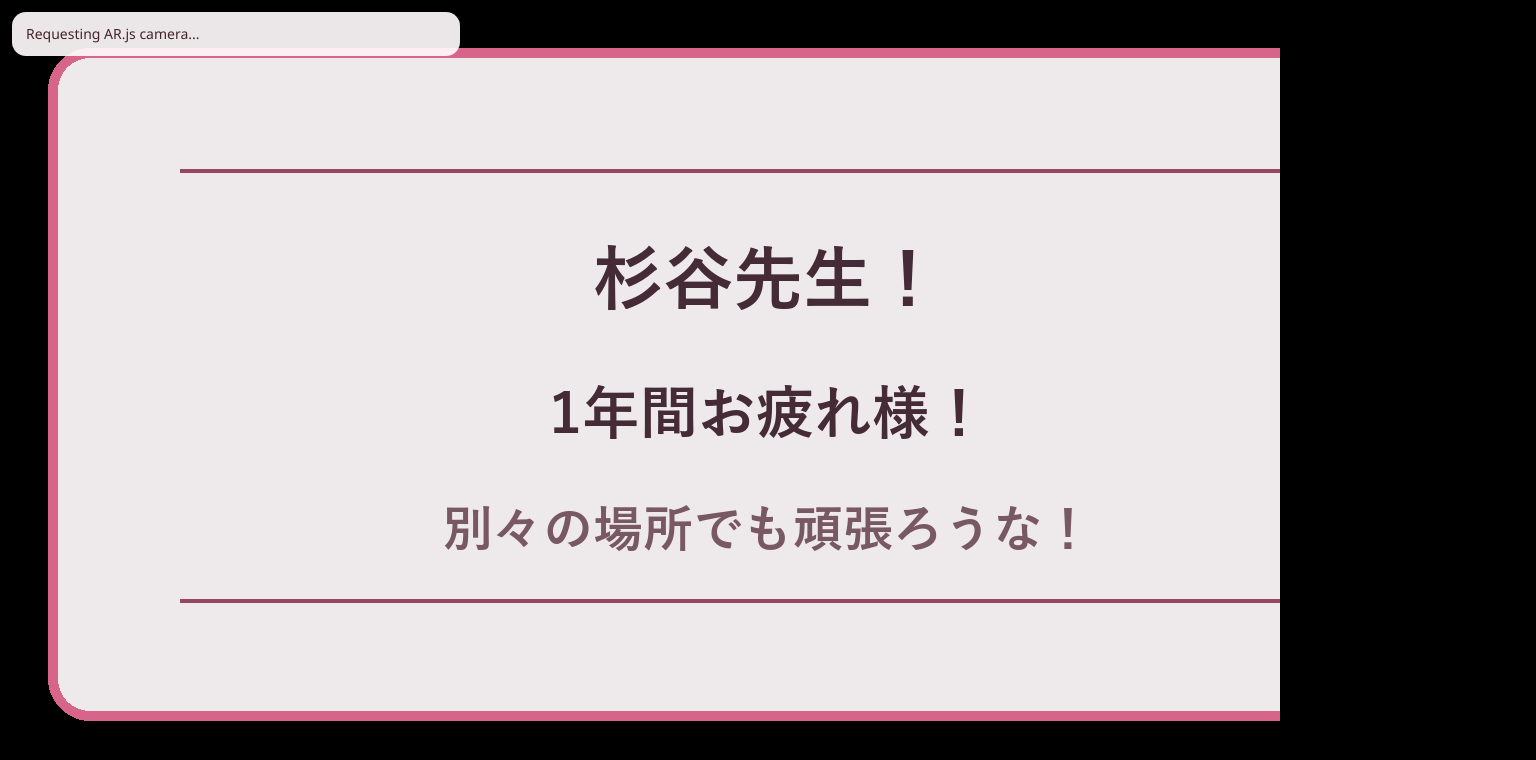
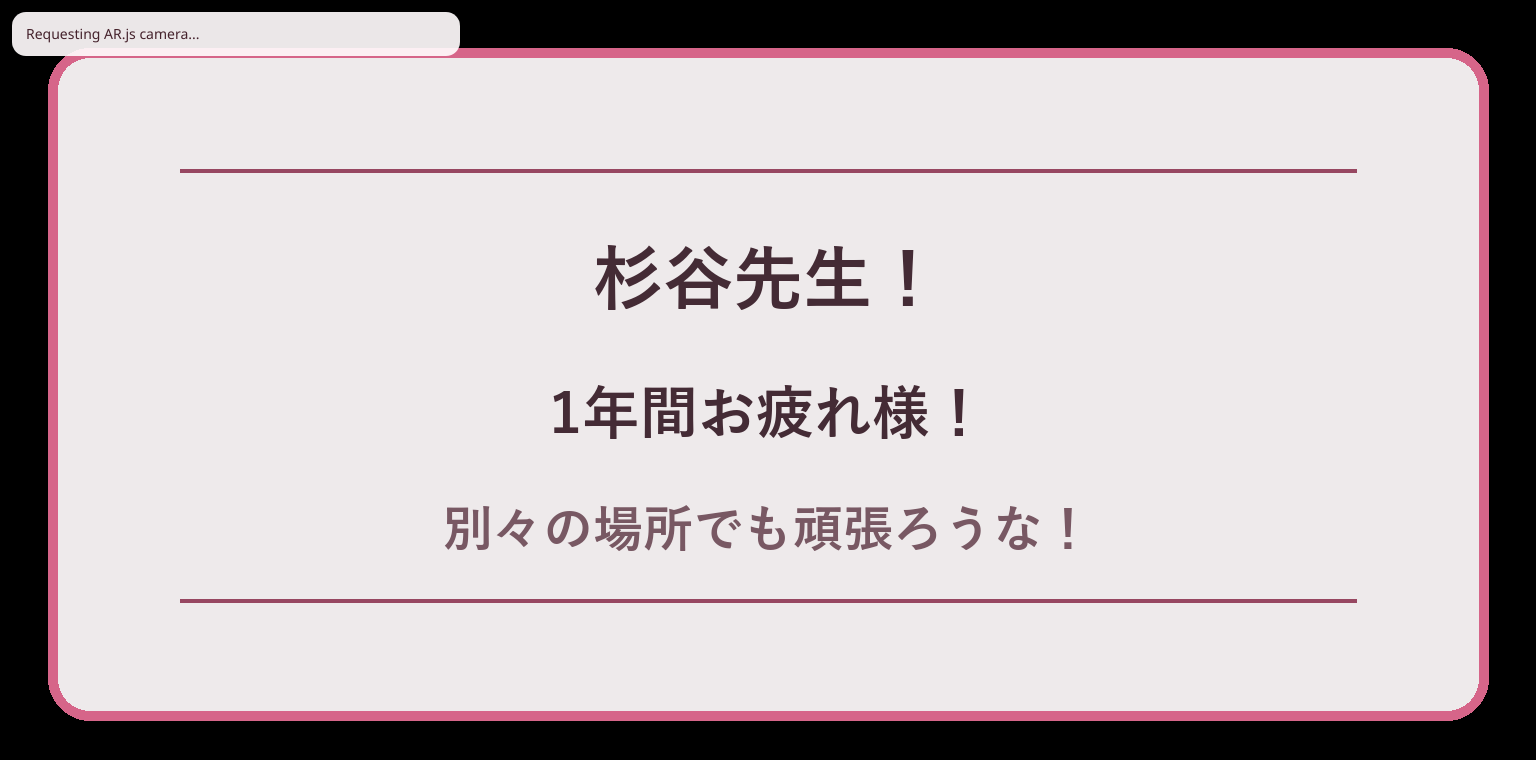
Before and after one commit to MrDog1/flower-ar, a plain HTML site: page index.html in a window 1280 px wide. Shown: the whole page, 1536 px wide, since content can reach past the window. Drawn offline with Linux system fonts and the light colour scheme.

Commit message:
Restore v12-style AR viewer layout

```diff
--- a/index.html
+++ b/index.html
@@ -30,7 +30,7 @@
     <a-scene
       vr-mode-ui="enabled: false;"
       embedded
-      renderer="alpha: true; logarithmicDepthBuffer: true; precision: medium;"
+      renderer="logarithmicDepthBuffer: true; precision: medium;"
       arjs="trackingMethod: best; sourceType: webcam; facingMode: environment; sourceWidth: 1280; sourceHeight: 960; displayWidth: 1280; displayHeight: 960; debugUIEnabled: false; patternRatio: 0.8;"
     >
       <a-assets timeout="15000">
@@ -90,35 +90,9 @@
         statusElement.textContent = message;
       };
 
-      const normalizeRootLayout = () => {
-        document.documentElement.style.margin = "0";
-        document.documentElement.style.width = "100%";
-        document.documentElement.style.height = "100%";
-        document.documentElement.style.overflow = "hidden";
-
-        document.body.style.margin = "0";
-        document.body.style.marginLeft = "0px";
-        document.body.style.marginTop = "0px";
-        document.body.style.width = "100vw";
-        document.body.style.height = "100vh";
-        document.body.style.overflow = "hidden";
-        document.body.style.position = "fixed";
-        document.body.style.left = "0";
-        document.body.style.top = "0";
-        document.body.style.right = "0";
-        document.body.style.bottom = "0";
-        document.body.style.background = "#000";
-      };
-
       const fitArViewport = () => {
-        normalizeRootLayout();
-
-        const video =
-          document.querySelector("video#arjs-video") || document.querySelector("video");
-        const sceneCanvas =
-          document.querySelector("canvas.a-canvas") ||
-          document.querySelector("canvas[data-aframe-canvas]");
-        const drawables = [video, sceneCanvas].filter(Boolean);
+        const video = document.querySelector("video");
+        const drawables = [video, ...document.querySelectorAll("canvas")].filter(Boolean);
         if (!drawables.length) {
           return;
         }
@@ -133,11 +107,11 @@
         let targetHeight;
 
         if (sourceAspect > viewportAspect) {
+          targetHeight = window.innerHeight;
+          targetWidth = targetHeight * sourceAspect;
+        } else {
           targetWidth = window.innerWidth;
           targetHeight = targetWidth / sourceAspect;
-        } else {
-          targetHeight = window.innerHeight;
-          targetWidth = targetHeight * sourceAspect;
         }
 
         const left = (window.innerWidth - targetWidth) / 2;
@@ -147,15 +121,11 @@
           element.style.position = "fixed";
           element.style.left = `${left}px`;
           element.style.top = `${top}px`;
-          element.style.right = "auto";
-          element.style.bottom = "auto";
           element.style.width = `${targetWidth}px`;
           element.style.height = `${targetHeight}px`;
           element.style.marginLeft = "0";
           element.style.marginTop = "0";
-          element.style.transform = "none";
-          element.style.objectFit = "contain";
-          element.style.backgroundColor = "#000";
+          element.style.objectFit = "cover";
         });
       };
 
@@ -171,7 +141,7 @@
         if (!videoReadyMessageShown && video.readyState >= 2) {
           videoReadyMessageShown = true;
           setStatus(
-            "AR.js camera is live. Point it at pattern-marker.png. If the marker looks too large, use landscape."
+            "AR.js camera is live. Point it at pattern-marker.png. If the framing still feels tight, rotate the phone sideways."
           );
         }
       };
@@ -184,7 +154,7 @@
       window.addEventListener("resize", fitArViewport);
       window.addEventListener("orientationchange", fitArViewport);
 
-      window.setInterval(probeVideo, 200);
+      window.setInterval(probeVideo, 800);
 
       marker.addEventListener("markerFound", () => {
         setStatus("Marker detected.");
```
Also changed, not shown: ar-debug.html (+9 -39 lines).
